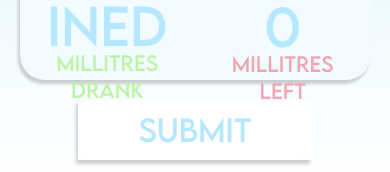
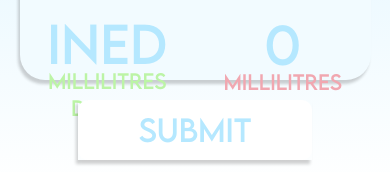
Before and after one commit to vbamrah/SE4450Capstone, a React Native app in the folder FitMoji/: screen /Water in a window 390 px wide. Shown: the part 654-826 px from the top of the page. Built offline with nearby package versions, Linux system fonts and the light colour scheme; no server answers; the database is empty; what react-native-paper-dates would draw is missing.

Commit message:
small ui changes

```diff
--- a/FitMoji/screens/EditProfile.js
+++ b/FitMoji/screens/EditProfile.js
@@ -100,10 +100,6 @@ const EditProfile = ({ navigation }) => {
         return null;
     }
     return (
-        <KeyboardAvoidingView
-            keyboardVerticalOffset={height}
-            behavior = "height"
-            style={{flex: 1}}>
         <View
             style={{
                 flex: 1,
@@ -188,7 +184,10 @@ const EditProfile = ({ navigation }) => {
                     {email}
                 </Text>
             </View>
-            <View style={{ flex: 1 }}>
+            <KeyboardAvoidingView
+                behavior="position"
+                style={{ flex: 1 }}>
+                <View>
                     <Text style={[styles.inputLabel, styles.shadowProp]}>
                         Username
                     </Text>
@@ -199,25 +198,26 @@ const EditProfile = ({ navigation }) => {
                             onFocus={() => clearUser()}
                             onChangeText={(val) => setName(val)} />
                     </View>
+                    <View>
                         <Text style={[styles.inputLabel, styles.shadowProp]}>
                             Email
                         </Text>
-                <View>
                         <TextInput
                             style={[styles.input, styles.shadowProp]}
                             placeholder={email}
                             onFocus={() => clearEmail()}
                             onChangeText={(val) => setEmail(val)} />
                     </View>
+                    <View>
                         <Text style={[styles.inputLabel, styles.shadowProp]}>
                             Password
                         </Text>
-                <View>
                         <TextInput
                             style={[styles.input, styles.shadowProp]}
                             placeholder='Enter Password' />
                     </View>
                 </View>
+            </KeyboardAvoidingView>
             <View style={{ flex: 1, marginBottom: '-35%' }}>
                 <View style={[styles.shadowProp, { alignItems: 'center' }]}>
                     <Pressable onPress={handleLogOut} style={styles.logoutButton}>
@@ -226,12 +226,11 @@ const EditProfile = ({ navigation }) => {
                 </View>
                 <View style={[styles.shadowProp, { marginTop: 20, alignItems: 'center' }]}>
                     <Pressable onPress={handleDeleteAccount} style={styles.logoutButton}>
-                        <Text style={[styles.logoutButtonText, {fontSize: 15, top: '22%'}]}>Delete Account</Text>
+                        <Text style={[styles.logoutButtonText, { fontSize: 15, top: '22%' }]}>Delete Account</Text>
                     </Pressable>
                 </View>
             </View>
         </View>
-        </KeyboardAvoidingView>
     );
 }
 
--- a/FitMoji/screens/Water.js
+++ b/FitMoji/screens/Water.js
@@ -252,13 +252,13 @@ const Water = ({ navigation }) => {
                         <View style={[styles.shadowProp, styles.goalContainer, {
                             marginTop: '5%',
                         }]}>
-                            <View style={[{ marginRight: '50%', marginTop: '-7%' }]}>
+                            <View style={[{ marginRight: '50%', marginTop: '-2%' }]}>
                                 <Text style={[styles.goalText, styles.bigNumber]}>{`${waterDrankForDisplay}`}</Text>
-                                <Text style={[styles.goalText, { color: '#BCF4A6', fontSize: 20, marginTop: -10, textAlign: 'center' }]}>{`Millitres${'\n'}Drank`}</Text>
+                                <Text style={[styles.goalText, { color: '#BCF4A6', fontSize: 20, marginTop: -10, textAlign: 'center' }]}>{`Millilitres${'\n'}Drank`}</Text>
                             </View>
                             <View style={[{ marginLeft: '50%', marginTop: -130 }]}>
                                 <Text style={[styles.goalText, styles.bigNumber]}>{`${waterToGoForDisplay}`}</Text>
-                                <Text style={[styles.goalText, { color: '#F1A7B0', fontSize: 20, textAlign: 'center', marginTop: -10 }]}>{`Millitres${'\n'}Left`}</Text>
+                                <Text style={[styles.goalText, { color: '#F1A7B0', fontSize: 20, textAlign: 'center', marginTop: -10 }]}>{`Millilitres${'\n'}Left`}</Text>
                             </View>
                         </View>
                     </View>
```
Lines whose indentation alone changed are shown as unchanged.
